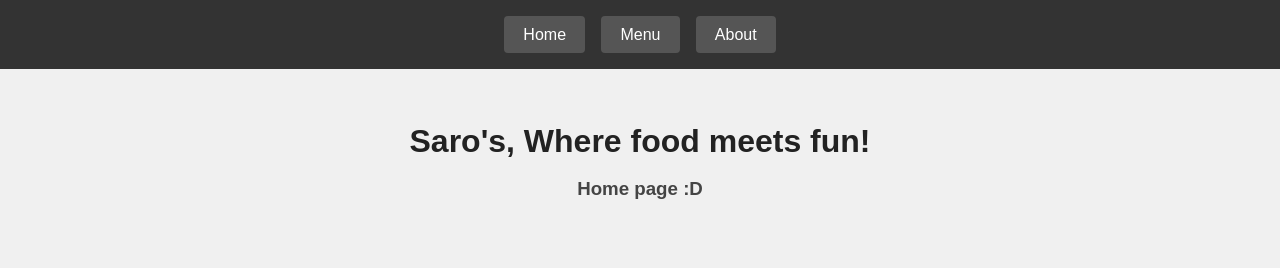
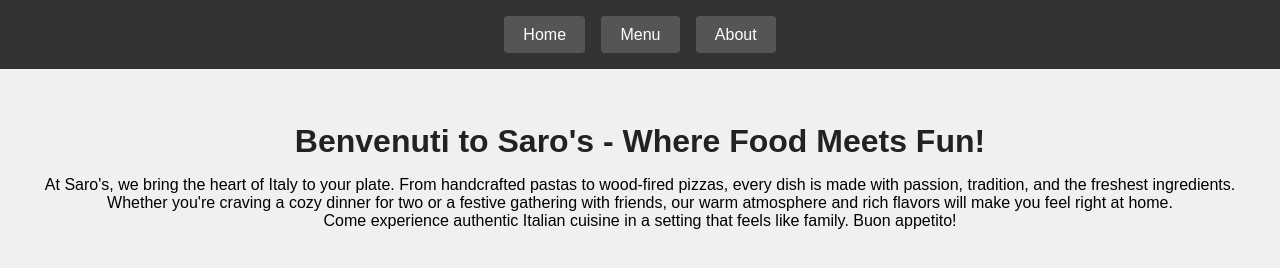
Before and after one commit to Arn412/odin-restaurant, a website built with webpack: page src/template.html in a window 1280 px wide. Built offline with nearby package versions, Linux system fonts and the light colour scheme.

Commit message:
added html content using dom

```diff
--- a/src/index.js
+++ b/src/index.js
@@ -1 +1,9 @@
 import "./style.css";
+
+const homepageContent = `
+<h1>Benvenuti to Saro's - Where Food Meets Fun!</h1>
+<p>At Saro's, we bring the heart of Italy to your plate. From handcrafted pastas to wood-fired pizzas, every dish is made with passion, tradition, and the freshest ingredients. Whether you're craving a cozy dinner for two or a festive gathering with friends, our warm atmosphere and rich flavors will make you feel right at home.<br>
+Come experience authentic Italian cuisine in a setting that feels like family. Buon appetito!</p>
+`;
+
+document.getElementById('content').innerHTML = homepageContent;
--- a/src/template.html
+++ b/src/template.html
@@ -14,8 +14,7 @@
         </nav>
     </header>
     <div id="content">
-        <h1>Saro's, Where food meets fun!</h1>
-        <h3>Home page :D</h3> </h3>
+
     </div>
 
 
```
